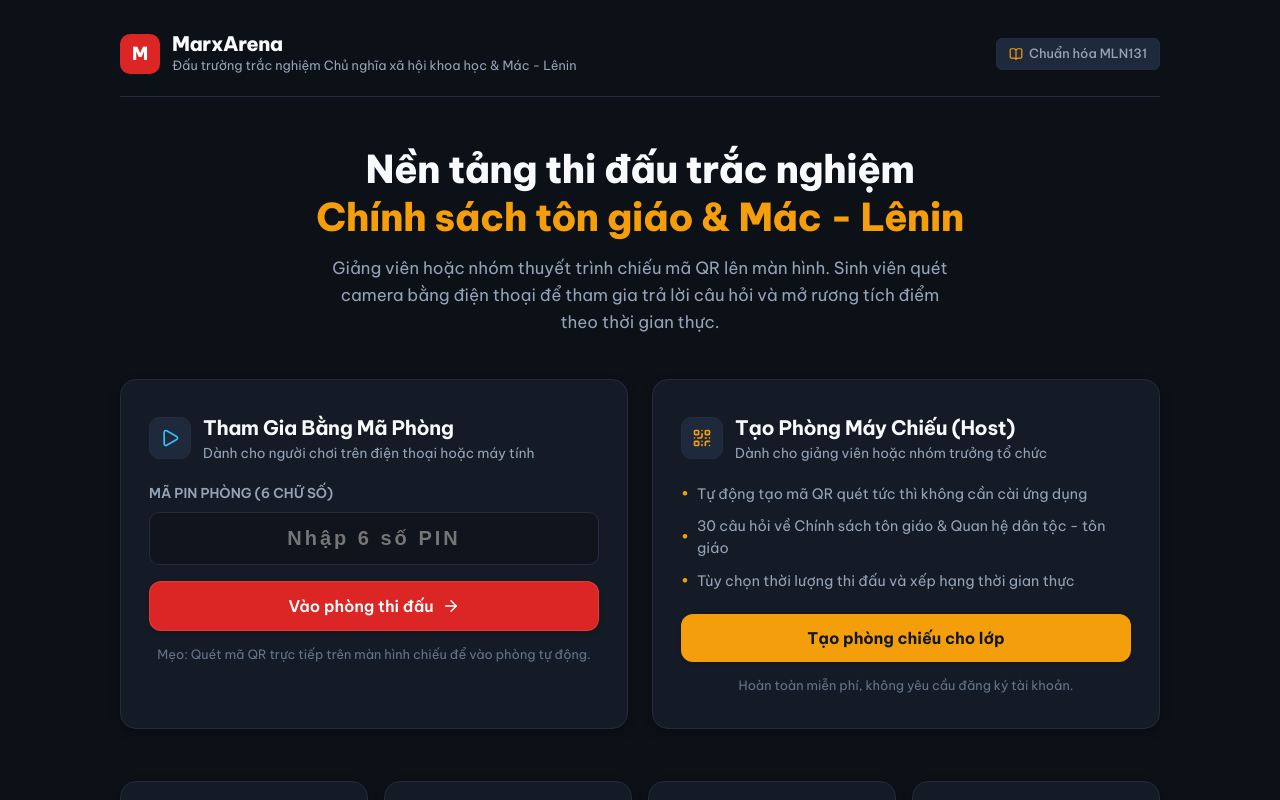
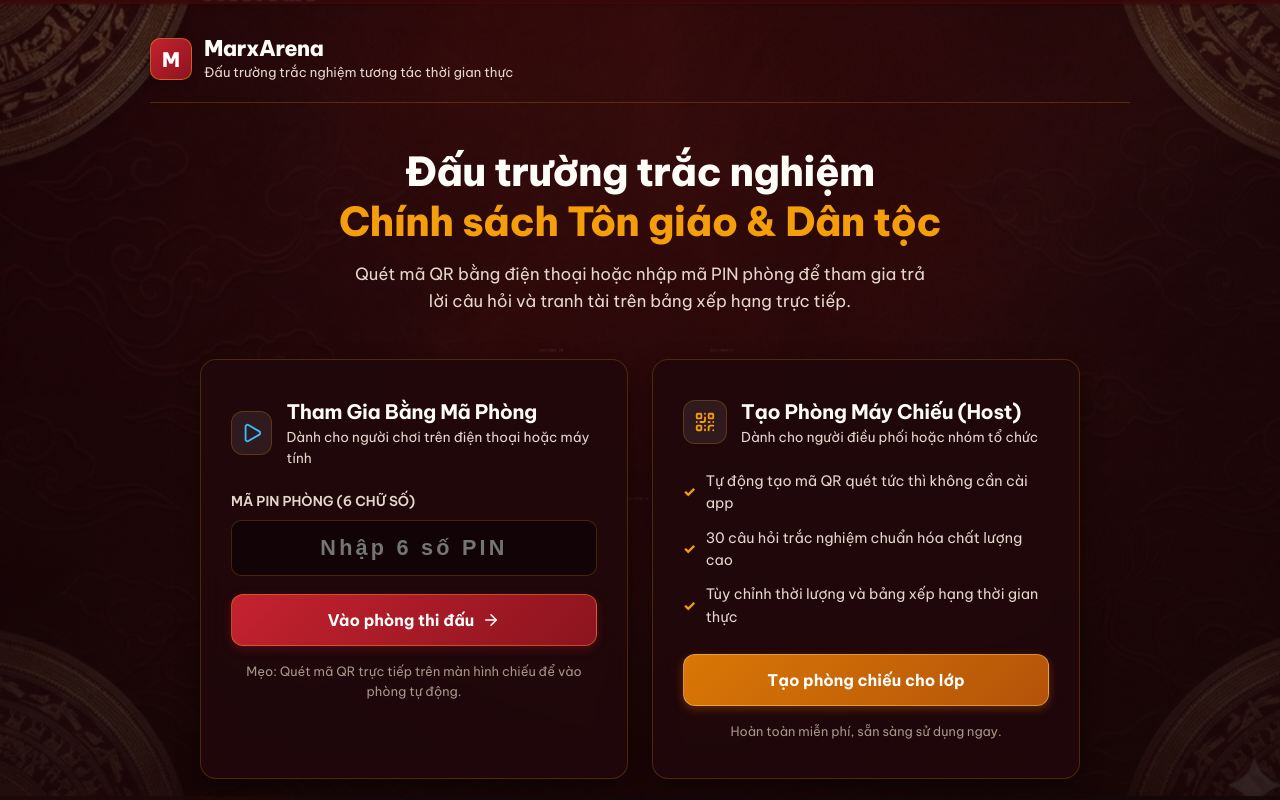
Before and after one commit to iam2ndtony/ArenaGame, a Next.js app: page / in a window 1280 px wide. Shown: the top 800 px of the page. Built offline with nearby package versions, Linux system fonts and the light colour scheme.

Commit message:
feat: apply bronze drum crimson background, remove MLN131 references, and simplify homepage layout

```diff
--- a/src/app/globals.css
+++ b/src/app/globals.css
@@ -1,26 +1,26 @@
 @import url('https://fonts.googleapis.com/css2?family=Be+Vietnam+Pro:ital,wght@0,400;0,500;0,600;0,700;0,800;1,400&family=Inter:wght@400;500;600;700&display=swap');
 
 :root {
-  /* Clean, human-designed neutral palette */
-  --bg-main: #0c1017;
-  --bg-card: #151b26;
-  --bg-card-hover: #1c2433;
-  --bg-input: #0f141d;
+  /* Traditional Bronze Drum & Crimson Palette */
+  --bg-main: #200508;
+  --bg-card: rgba(32, 8, 12, 0.82);
+  --bg-card-hover: rgba(45, 12, 17, 0.9);
+  --bg-input: rgba(18, 4, 6, 0.88);
 
-  --border-subtle: #232c3d;
-  --border-strong: #334155;
-  --border-focus: #475569;
+  --border-subtle: rgba(245, 158, 11, 0.22);
+  --border-strong: rgba(245, 158, 11, 0.42);
+  --border-focus: #f59e0b;
 
-  --accent-red: #dc2626;
-  --accent-red-hover: #b91c1c;
+  --accent-red: #c5222f;
+  --accent-red-hover: #9e1823;
   --accent-gold: #f59e0b;
   --accent-gold-hover: #d97706;
   --accent-blue: #2563eb;
   --accent-emerald: #10b981;
 
-  --text-primary: #f8fafc;
-  --text-secondary: #94a3b8;
-  --text-muted: #64748b;
+  --text-primary: #fffdf8;
+  --text-secondary: #e5d7cc;
+  --text-muted: #a69588;
 
   --font-family: 'Be Vietnam Pro', -apple-system, BlinkMacSystemFont, 'Segoe UI', Roboto, Helvetica, Arial, sans-serif;
 
@@ -29,9 +29,9 @@
   --radius-lg: 16px;
   --radius-xl: 20px;
 
-  --shadow-subtle: 0 1px 3px rgba(0, 0, 0, 0.2), 0 1px 2px rgba(0, 0, 0, 0.12);
-  --shadow-md: 0 4px 12px -2px rgba(0, 0, 0, 0.35);
-  --shadow-lg: 0 12px 28px -6px rgba(0, 0, 0, 0.45);
+  --shadow-subtle: 0 2px 6px rgba(0, 0, 0, 0.35);
+  --shadow-md: 0 8px 24px -4px rgba(0, 0, 0, 0.55);
+  --shadow-lg: 0 16px 36px -6px rgba(0, 0, 0, 0.7);
 }
 
 * {
@@ -43,6 +43,13 @@
 
 body {
   background-color: var(--bg-main);
+  background-image:
+    linear-gradient(rgba(24, 4, 7, 0.65), rgba(18, 3, 5, 0.82)),
+    url('/background.jpg');
+  background-size: cover;
+  background-position: center center;
+  background-attachment: fixed;
+  background-repeat: no-repeat;
   color: var(--text-primary);
   font-family: var(--font-family);
   font-feature-settings: 'cv02', 'cv03', 'cv04', 'cv11';
@@ -60,9 +67,11 @@ h1, h2, h3, h4, h5, h6 {
   letter-spacing: -0.015em;
 }
 
-/* Crisp Clean Panels */
+/* Crisp Clean Panels with Subtle Traditional Warmth */
 .glass-panel {
   background-color: var(--bg-card);
+  backdrop-filter: blur(14px);
+  -webkit-backdrop-filter: blur(14px);
   border: 1px solid var(--border-subtle);
   border-radius: var(--radius-lg);
   box-shadow: var(--shadow-md);
@@ -70,6 +79,8 @@ h1, h2, h3, h4, h5, h6 {
 
 .glass-panel-elevated {
   background-color: var(--bg-card);
+  backdrop-filter: blur(16px);
+  -webkit-backdrop-filter: blur(16px);
   border: 1px solid var(--border-strong);
   border-radius: var(--radius-xl);
   box-shadow: var(--shadow-lg);
@@ -81,22 +92,23 @@ h1, h2, h3, h4, h5, h6 {
   align-items: center;
   justify-content: center;
   gap: 8px;
-  background-color: var(--accent-red);
+  background: linear-gradient(135deg, #c5222f 0%, #8b141e 100%);
   color: #ffffff;
   font-family: var(--font-family);
-  font-weight: 600;
+  font-weight: 700;
   font-size: 1rem;
   padding: 12px 24px;
   border-radius: var(--radius-md);
-  border: 1px solid rgba(255, 255, 255, 0.1);
+  border: 1px solid rgba(251, 191, 36, 0.35);
   cursor: pointer;
-  box-shadow: 0 2px 4px rgba(0, 0, 0, 0.2);
-  transition: background-color 0.15s ease, transform 0.1s ease;
+  box-shadow: 0 3px 10px rgba(139, 20, 30, 0.45);
+  transition: all 0.15s ease;
   text-decoration: none;
 }
 
 .btn-primary:hover:not(:disabled) {
-  background-color: var(--accent-red-hover);
+  background: linear-gradient(135deg, #dc2626 0%, #9e1823 100%);
+  border-color: rgba(251, 191, 36, 0.6);
   transform: translateY(-1px);
 }
 
@@ -114,22 +126,23 @@ h1, h2, h3, h4, h5, h6 {
   align-items: center;
   justify-content: center;
   gap: 8px;
-  background-color: var(--accent-gold);
-  color: #0f172a;
+  background: linear-gradient(135deg, #d97706 0%, #b45309 100%);
+  color: #ffffff;
   font-family: var(--font-family);
   font-weight: 700;
   font-size: 1rem;
   padding: 12px 24px;
   border-radius: var(--radius-md);
-  border: none;
+  border: 1px solid rgba(253, 230, 138, 0.4);
   cursor: pointer;
-  box-shadow: 0 2px 4px rgba(0, 0, 0, 0.2);
-  transition: background-color 0.15s ease, transform 0.1s ease;
+  box-shadow: 0 3px 10px rgba(180, 83, 9, 0.45);
+  transition: all 0.15s ease;
   text-decoration: none;
 }
 
 .btn-gold:hover:not(:disabled) {
-  background-color: var(--accent-gold-hover);
+  background: linear-gradient(135deg, #f59e0b 0%, #c2410c 100%);
+  border-color: rgba(253, 230, 138, 0.7);
   transform: translateY(-1px);
 }
 
@@ -138,7 +151,7 @@ h1, h2, h3, h4, h5, h6 {
   align-items: center;
   justify-content: center;
   gap: 6px;
-  background-color: transparent;
+  background-color: rgba(255, 255, 255, 0.06);
   color: var(--text-secondary);
   border: 1px solid var(--border-subtle);
   padding: 9px 18px;
@@ -169,20 +182,21 @@ h1, h2, h3, h4, h5, h6 {
   font-size: 1rem;
   font-weight: 500;
   text-align: left;
-  background-color: #121824;
+  background-color: rgba(26, 7, 10, 0.88);
   border: 1px solid var(--border-subtle);
   color: var(--text-primary);
   cursor: pointer;
+  backdrop-filter: blur(8px);
   transition: border-color 0.15s ease, background-color 0.15s ease;
 }
 
 .option-btn:hover:not(:disabled) {
-  background-color: #1a2232;
-  border-color: #475569;
+  background-color: rgba(45, 12, 16, 0.95);
+  border-color: var(--accent-gold);
 }
 
 .option-btn:active:not(:disabled) {
-  background-color: #1e293b;
+  background-color: rgba(55, 15, 20, 0.95);
 }
 
 .option-btn-0 .option-badge { background-color: #dc2626; color: white; }
@@ -204,7 +218,7 @@ h1, h2, h3, h4, h5, h6 {
 
 /* Subtle, Natural Chest Cards */
 .chest-card {
-  background-color: #131926;
+  background-color: rgba(30, 8, 11, 0.85);
   border: 1px solid var(--border-subtle);
   border-radius: var(--radius-lg);
   padding: 22px 14px;
@@ -219,7 +233,7 @@ h1, h2, h3, h4, h5, h6 {
 .chest-card:hover {
   transform: translateY(-4px);
   border-color: var(--accent-gold);
-  background-color: #192132;
+  background-color: rgba(45, 12, 16, 0.95);
 }
 
 /* Subtle Podium */
@@ -234,7 +248,7 @@ h1, h2, h3, h4, h5, h6 {
 
 .podium-box-1 {
   height: 200px;
-  background: #ca8a04;
+  background: #b45309;
   border-radius: 12px 12px 0 0;
   width: 100%;
   display: flex;
@@ -246,7 +260,7 @@ h1, h2, h3, h4, h5, h6 {
 
 .podium-box-2 {
   height: 155px;
-  background: #475569;
+  background: #334155;
   border-radius: 12px 12px 0 0;
   width: 100%;
   display: flex;
@@ -258,7 +272,7 @@ h1, h2, h3, h4, h5, h6 {
 
 .podium-box-3 {
   height: 120px;
-  background: #92400e;
+  background: #78350f;
   border-radius: 12px 12px 0 0;
   width: 100%;
   display: flex;
@@ -287,9 +301,9 @@ h1, h2, h3, h4, h5, h6 {
   background: transparent;
 }
 ::-webkit-scrollbar-thumb {
-  background: #2d3748;
+  background: rgba(245, 158, 11, 0.25);
   border-radius: 3px;
 }
 ::-webkit-scrollbar-thumb:hover {
-  background: #4a5568;
+  background: rgba(245, 158, 11, 0.5);
 }
--- a/src/app/layout.tsx
+++ b/src/app/layout.tsx
@@ -2,9 +2,9 @@ import type { Metadata, Viewport } from 'next';
 import './globals.css';
 
 export const metadata: Metadata = {
-  title: 'MarxArena - Đấu Trường Trắc Nghiệm Mác - Lênin',
-  description: 'Trò chơi đấu trường quiz nhiều người chơi thời gian thực. Quét QR vào phòng tức thì, tranh tài kiến thức Mác - Lênin, mở rương bí mật và cướp điểm kịch tính!',
-  keywords: ['Mác Lênin', 'Triết học Mác Lênin', 'MLN131', 'Quiz nhiều người chơi', 'Blooket style', 'MarxArena'],
+  title: 'MarxArena - Đấu Trường Trắc Nghiệm Tôn Giáo & Dân Tộc',
+  description: 'Trò chơi đấu trường trắc nghiệm nhiều người chơi thời gian thực. Quét QR vào phòng tức thì, tranh tài kiến thức, mở rương bí mật và cướp điểm kịch tính!',
+  keywords: ['Trắc nghiệm tôn giáo', 'Chính sách tôn giáo', 'Quan hệ dân tộc tôn giáo', 'Quiz nhiều người chơi', 'Blooket style', 'MarxArena'],
   authors: [{ name: 'MarxArena Team' }],
 };
 
--- a/src/app/page.tsx
+++ b/src/app/page.tsx
@@ -2,7 +2,7 @@
 
 import React, { useState } from 'react';
 import { useRouter } from 'next/navigation';
-import { Play, QrCode, ArrowRight, BookOpen, Users, Trophy, Award } from 'lucide-react';
+import { Play, QrCode, ArrowRight } from 'lucide-react';
 
 export default function HomePage() {
   const router = useRouter();
@@ -26,80 +26,72 @@ export default function HomePage() {
   };
 
   return (
-    <div style={{ maxWidth: '1080px', margin: '0 auto', padding: '32px 20px 64px' }}>
+    <div style={{ maxWidth: '1020px', margin: '0 auto', padding: '36px 20px 60px' }}>
       {/* Top Header */}
-      <header style={{ display: 'flex', justifyContent: 'space-between', alignItems: 'center', marginBottom: '48px', paddingBottom: '20px', borderBottom: '1px solid var(--border-subtle)' }}>
+      <header style={{
+        display: 'flex',
+        justifyContent: 'space-between',
+        alignItems: 'center',
+        marginBottom: '44px',
+        paddingBottom: '20px',
+        borderBottom: '1px solid var(--border-subtle)',
+      }}>
         <div style={{ display: 'flex', alignItems: 'center', gap: '12px' }}>
           <div style={{
-            width: '40px',
-            height: '40px',
+            width: '42px',
+            height: '42px',
             borderRadius: '10px',
-            backgroundColor: 'var(--accent-red)',
+            background: 'linear-gradient(135deg, #c5222f 0%, #8b141e 100%)',
+            border: '1px solid rgba(251, 191, 36, 0.4)',
             display: 'flex',
             alignItems: 'center',
             justifyContent: 'center',
             color: '#fff',
-            fontWeight: '800',
-            fontSize: '18px',
+            fontWeight: '900',
+            fontSize: '20px',
+            boxShadow: '0 2px 8px rgba(0,0,0,0.4)',
           }}>
             M
           </div>
           <div>
-            <div style={{ fontSize: '1.25rem', fontWeight: '800', letterSpacing: '-0.02em', lineHeight: 1.2 }}>
+            <div style={{ fontSize: '1.35rem', fontWeight: '800', letterSpacing: '-0.02em', lineHeight: 1.2, color: 'var(--text-primary)' }}>
               MarxArena
             </div>
-            <div style={{ fontSize: '0.8rem', color: 'var(--text-secondary)' }}>
-              Đấu trường trắc nghiệm Chủ nghĩa xã hội khoa học & Mác - Lênin
+            <div style={{ fontSize: '0.82rem', color: 'var(--text-secondary)' }}>
+              Đấu trường trắc nghiệm tương tác thời gian thực
             </div>
           </div>
-        </div>
-
-        <div style={{ display: 'flex', alignItems: 'center', gap: '8px' }}>
-          <span style={{
-            display: 'inline-flex',
-            alignItems: 'center',
-            gap: '6px',
-            padding: '5px 12px',
-            backgroundColor: '#1e293b',
-            border: '1px solid var(--border-subtle)',
-            borderRadius: '6px',
-            fontSize: '0.8rem',
-            color: 'var(--text-secondary)',
-            fontWeight: '500',
-          }}>
-            <BookOpen size={14} color="var(--accent-gold)" /> Chuẩn hóa MLN131
-          </span>
         </div>
       </header>
 
       {/* Hero Section */}
       <div style={{ textAlign: 'center', margin: '20px auto 44px', maxWidth: '720px' }}>
-        <h1 style={{ fontSize: '2.4rem', fontWeight: '800', lineHeight: 1.25, marginBottom: '14px', color: 'var(--text-primary)' }}>
-          Nền tảng thi đấu trắc nghiệm <br />
-          <span style={{ color: 'var(--accent-gold)' }}>Chính sách tôn giáo & Mác - Lênin</span>
+        <h1 style={{ fontSize: '2.5rem', fontWeight: '800', lineHeight: 1.25, marginBottom: '14px', color: 'var(--text-primary)' }}>
+          Đấu trường trắc nghiệm <br />
+          <span style={{ color: 'var(--accent-gold)' }}>Chính sách Tôn giáo & Dân tộc</span>
         </h1>
-        <p style={{ fontSize: '1.05rem', color: 'var(--text-secondary)', lineHeight: 1.6, maxWidth: '620px', margin: '0 auto' }}>
-          Giảng viên hoặc nhóm thuyết trình chiếu mã QR lên màn hình. Sinh viên quét camera bằng điện thoại để tham gia trả lời câu hỏi và mở rương tích điểm theo thời gian thực.
+        <p style={{ fontSize: '1.05rem', color: 'var(--text-secondary)', lineHeight: 1.6, maxWidth: '580px', margin: '0 auto' }}>
+          Quét mã QR bằng điện thoại hoặc nhập mã PIN phòng để tham gia trả lời câu hỏi và tranh tài trên bảng xếp hạng trực tiếp.
         </p>
       </div>
 
       {/* 2 Main Action Cards */}
-      <div style={{ display: 'grid', gridTemplateColumns: 'repeat(auto-fit, minmax(320px, 1fr))', gap: '24px', marginBottom: '52px' }}>
+      <div style={{ display: 'grid', gridTemplateColumns: 'repeat(auto-fit, minmax(320px, 1fr))', gap: '24px', maxWidth: '880px', margin: '0 auto 40px' }}>
         {/* Card 1: Player Join Room */}
-        <div className="glass-panel" style={{ padding: '32px 28px' }}>
-          <div style={{ display: 'flex', alignItems: 'center', gap: '12px', marginBottom: '18px' }}>
+        <div className="glass-panel" style={{ padding: '36px 30px' }}>
+          <div style={{ display: 'flex', alignItems: 'center', gap: '14px', marginBottom: '22px' }}>
             <div style={{
-              width: '42px',
-              height: '42px',
-              borderRadius: '10px',
-              backgroundColor: '#1e293b',
+              width: '44px',
+              height: '44px',
+              borderRadius: '12px',
+              backgroundColor: 'rgba(255, 255, 255, 0.08)',
               border: '1px solid var(--border-subtle)',
               display: 'flex',
               alignItems: 'center',
               justifyContent: 'center',
               color: '#38bdf8',
             }}>
-              <Play size={20} />
+              <Play size={22} />
             </div>
             <div>
               <h2 style={{ fontSize: '1.25rem', fontWeight: '700' }}>Tham Gia Bằng Mã Phòng</h2>
@@ -108,7 +100,7 @@ export default function HomePage() {
           </div>
 
           <form onSubmit={handleJoinByPin}>
-            <div style={{ marginBottom: '16px' }}>
+            <div style={{ marginBottom: '18px' }}>
               <label style={{ display: 'block', fontSize: '0.85rem', fontWeight: '600', marginBottom: '8px', color: 'var(--text-secondary)' }}>
                 MÃ PIN PHÒNG (6 CHỮ SỐ)
               </label>
@@ -128,7 +120,7 @@ export default function HomePage() {
                   border: errorMsg ? '1px solid #ef4444' : '1px solid var(--border-subtle)',
                   borderRadius: '10px',
                   color: '#ffffff',
-                  fontSize: '1.25rem',
+                  fontSize: '1.35rem',
                   fontWeight: '700',
                   letterSpacing: '0.15em',
                   textAlign: 'center',
@@ -145,48 +137,48 @@ export default function HomePage() {
             <button
               type="submit"
               className="btn-primary"
-              style={{ width: '100%', padding: '14px', fontSize: '1rem' }}
+              style={{ width: '100%', padding: '15px', fontSize: '1rem' }}
             >
               Vào phòng thi đấu <ArrowRight size={18} />
             </button>
           </form>
 
-          <p style={{ fontSize: '0.8rem', color: 'var(--text-muted)', textAlign: 'center', marginTop: '14px' }}>
+          <p style={{ fontSize: '0.8rem', color: 'var(--text-muted)', textAlign: 'center', marginTop: '16px' }}>
             Mẹo: Quét mã QR trực tiếp trên màn hình chiếu để vào phòng tự động.
           </p>
         </div>
 
         {/* Card 2: Host Create Room */}
-        <div className="glass-panel" style={{ padding: '32px 28px' }}>
-          <div style={{ display: 'flex', alignItems: 'center', gap: '12px', marginBottom: '18px' }}>
+        <div className="glass-panel" style={{ padding: '36px 30px' }}>
+          <div style={{ display: 'flex', alignItems: 'center', gap: '14px', marginBottom: '22px' }}>
             <div style={{
-              width: '42px',
-              height: '42px',
-              borderRadius: '10px',
-              backgroundColor: '#1e293b',
+              width: '44px',
+              height: '44px',
+              borderRadius: '12px',
+              backgroundColor: 'rgba(255, 255, 255, 0.08)',
               border: '1px solid var(--border-subtle)',
               display: 'flex',
               alignItems: 'center',
               justifyContent: 'center',
               color: 'var(--accent-gold)',
             }}>
-              <QrCode size={20} />
+              <QrCode size={22} />
             </div>
             <div>
               <h2 style={{ fontSize: '1.25rem', fontWeight: '700' }}>Tạo Phòng Máy Chiếu (Host)</h2>
-              <p style={{ fontSize: '0.85rem', color: 'var(--text-secondary)' }}>Dành cho giảng viên hoặc nhóm trưởng tổ chức</p>
+              <p style={{ fontSize: '0.85rem', color: 'var(--text-secondary)' }}>Dành cho người điều phối hoặc nhóm tổ chức</p>
             </div>
           </div>
 
-          <div style={{ display: 'flex', flexDirection: 'column', gap: '10px', marginBottom: '22px' }}>
-            <div style={{ display: 'flex', alignItems: 'center', gap: '8px', fontSize: '0.9rem', color: 'var(--text-secondary)' }}>
-              <span style={{ color: 'var(--accent-gold)' }}>•</span> Tự động tạo mã QR quét tức thì không cần cài ứng dụng
+          <div style={{ display: 'flex', flexDirection: 'column', gap: '12px', marginBottom: '26px' }}>
+            <div style={{ display: 'flex', alignItems: 'center', gap: '10px', fontSize: '0.9rem', color: 'var(--text-secondary)' }}>
+              <span style={{ color: 'var(--accent-gold)', fontWeight: '800' }}>✓</span> Tự động tạo mã QR quét tức thì không cần cài app
             </div>
-            <div style={{ display: 'flex', alignItems: 'center', gap: '8px', fontSize: '0.9rem', color: 'var(--text-secondary)' }}>
-              <span style={{ color: 'var(--accent-gold)' }}>•</span> 30 câu hỏi về Chính sách tôn giáo & Quan hệ dân tộc - tôn giáo
+            <div style={{ display: 'flex', alignItems: 'center', gap: '10px', fontSize: '0.9rem', color: 'var(--text-secondary)' }}>
+              <span style={{ color: 'var(--accent-gold)', fontWeight: '800' }}>✓</span> 30 câu hỏi trắc nghiệm chuẩn hóa chất lượng cao
             </div>
-            <div style={{ display: 'flex', alignItems: 'center', gap: '8px', fontSize: '0.9rem', color: 'var(--text-secondary)' }}>
-              <span style={{ color: 'var(--accent-gold)' }}>•</span> Tùy chọn thời lượng thi đấu và xếp hạng thời gian thực
+            <div style={{ display: 'flex', alignItems: 'center', gap: '10px', fontSize: '0.9rem', color: 'var(--text-secondary)' }}>
+              <span style={{ color: 'var(--accent-gold)', fontWeight: '800' }}>✓</span> Tùy chỉnh thời lượng và bảng xếp hạng thời gian thực
             </div>
           </div>
 
@@ -194,59 +186,20 @@ export default function HomePage() {
             onClick={handleCreateHostRoom}
             disabled={creatingHost}
             className="btn-gold"
-            style={{ width: '100%', padding: '14px', fontSize: '1rem' }}
+            style={{ width: '100%', padding: '15px', fontSize: '1rem' }}
           >
             {creatingHost ? 'Đang khởi tạo...' : 'Tạo phòng chiếu cho lớp'}
           </button>
 
-          <p style={{ fontSize: '0.8rem', color: 'var(--text-muted)', textAlign: 'center', marginTop: '14px' }}>
-            Hoàn toàn miễn phí, không yêu cầu đăng ký tài khoản.
+          <p style={{ fontSize: '0.8rem', color: 'var(--text-muted)', textAlign: 'center', marginTop: '16px' }}>
+            Hoàn toàn miễn phí, sẵn sàng sử dụng ngay.
           </p>
         </div>
       </div>
 
-      {/* Feature Showcase Grid */}
-      <div style={{ display: 'grid', gridTemplateColumns: 'repeat(auto-fit, minmax(220px, 1fr))', gap: '16px' }}>
-        <div className="glass-panel" style={{ padding: '20px 18px' }}>
-          <div style={{ fontWeight: '700', fontSize: '1rem', marginBottom: '6px', color: 'var(--text-primary)' }}>
-            🎁 Rương phần thưởng
-          </div>
-          <p style={{ fontSize: '0.85rem', color: 'var(--text-secondary)', lineHeight: 1.5 }}>
-            Trả lời đúng để nhận cơ hội chọn rương tích điểm, nhân đôi điểm số hoặc cướp điểm đối thủ.
-          </p>
-        </div>
-
-        <div className="glass-panel" style={{ padding: '20px 18px' }}>
-          <div style={{ fontWeight: '700', fontSize: '1rem', marginBottom: '6px', color: 'var(--text-primary)' }}>
-            🛡️ Cơ chế phòng vệ
-          </div>
-          <p style={{ fontSize: '0.85rem', color: 'var(--text-secondary)', lineHeight: 1.5 }}>
-            Rương khiên bảo vệ giúp điểm số của bạn an toàn trước các đợt cướp điểm trong 30 giây.
-          </p>
-        </div>
-
-        <div className="glass-panel" style={{ padding: '20px 18px' }}>
-          <div style={{ fontWeight: '700', fontSize: '1rem', marginBottom: '6px', color: 'var(--text-primary)' }}>
-            🏆 Bảng xếp hạng trực tiếp
-          </div>
-          <p style={{ fontSize: '0.85rem', color: 'var(--text-secondary)', lineHeight: 1.5 }}>
-            Theo dõi vị trí liên tục trên màn hình chiếu lớp học và vinh danh Top 3 khi kết thúc ván đấu.
-          </p>
-        </div>
-
-        <div className="glass-panel" style={{ padding: '20px 18px' }}>
-          <div style={{ fontWeight: '700', fontSize: '1rem', marginBottom: '6px', color: 'var(--text-primary)' }}>
-            📝 Giải thích kiến thức
-          </div>
-          <p style={{ fontSize: '0.85rem', color: 'var(--text-secondary)', lineHeight: 1.5 }}>
-            Mỗi câu trả lời sai đều cung cấp đáp án đúng và lý giải ngắn gọn giúp củng cố kiến thức ôn thi.
-          </p>
-        </div>
-      </div>
-
-      {/* Clean Footer */}
-      <footer style={{ marginTop: '54px', paddingTop: '20px', borderTop: '1px solid var(--border-subtle)', textAlign: 'center', color: 'var(--text-muted)', fontSize: '0.82rem' }}>
-        MarxArena • Hỗ trợ học phần Những nguyên lý cơ bản của Chủ nghĩa Mác - Lênin & CNXHKH (MLN131)
+      {/* Minimal Footer */}
+      <footer style={{ marginTop: '48px', paddingTop: '20px', borderTop: '1px solid var(--border-subtle)', textAlign: 'center', color: 'var(--text-muted)', fontSize: '0.82rem' }}>
+        MarxArena • Nền tảng thi đấu trắc nghiệm trực tuyến
       </footer>
     </div>
   );
```
Also changed, not shown: public/background.jpg (added).
